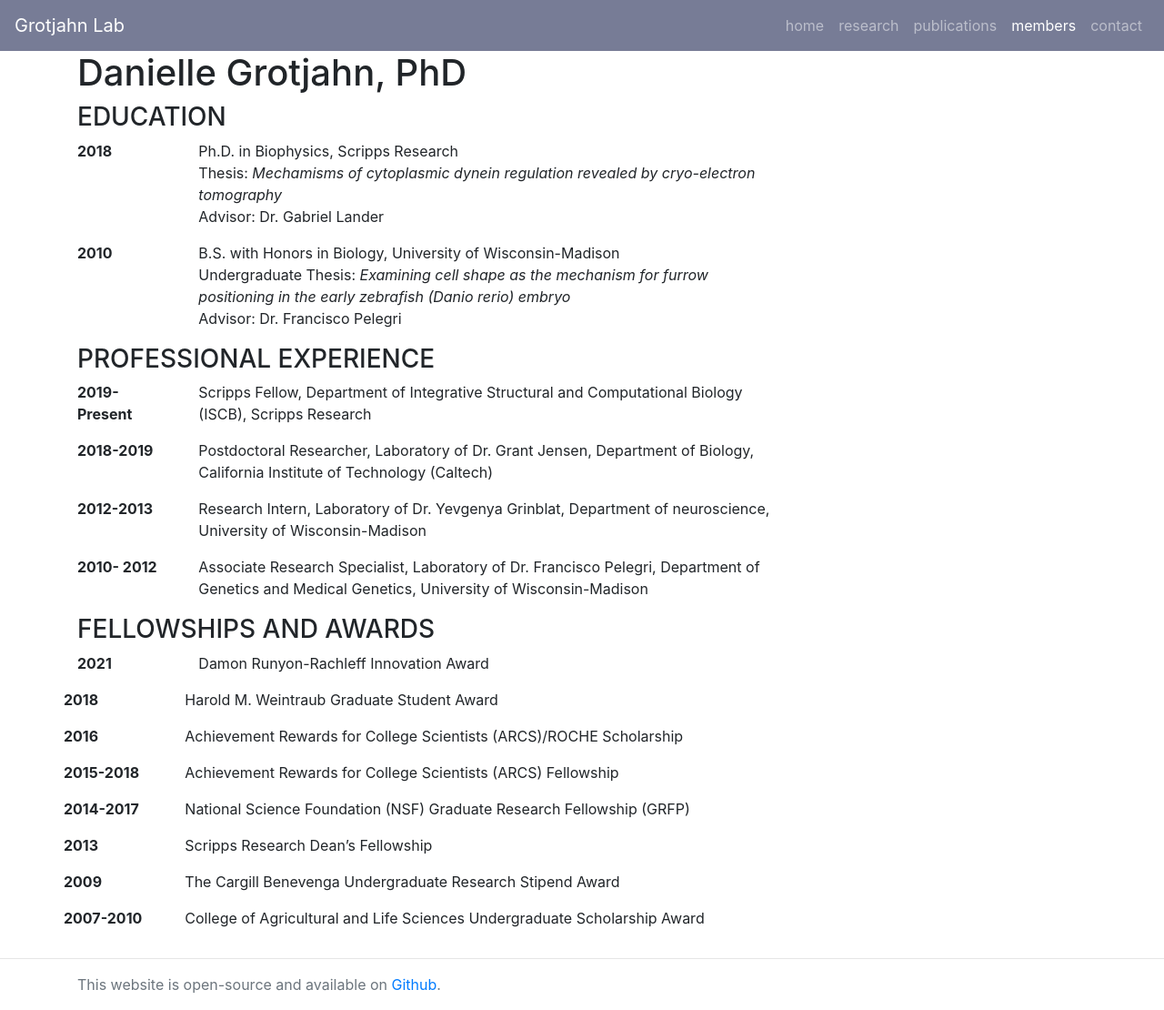
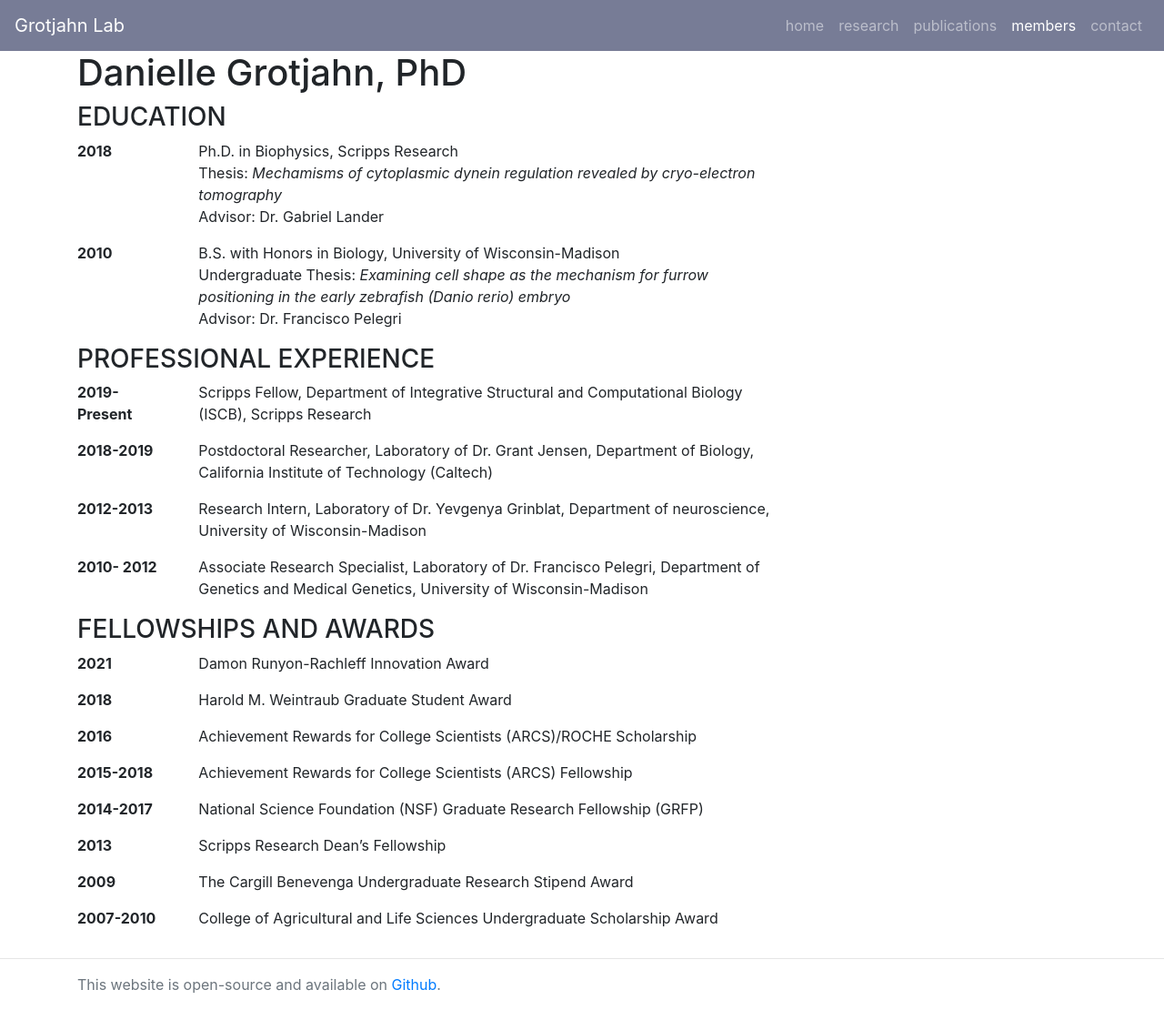
Before and after one commit to GrotjahnLab/GrotjahnLab.github.io, a Jekyll site: the page built from grotjahn_cv/index.md, in a window 1280 px wide. Shown: the whole page at 91% size. Built offline with Jekyll 4.4.1, drawn with Linux system fonts in a browser that asks for light colours; nearby versions of some CDN libraries; comment, search, counter and statistics services are not loaded.

Commit message:
Remove extra row from Fellowships and Awards

```diff
--- a/grotjahn_cv/index.md
+++ b/grotjahn_cv/index.md
@@ -30,7 +30,6 @@ max_width: 800px
 ### FELLOWSHIPS AND AWARDS
 <div class="row" style="max-width: {{page.max_width}}">
 <div class="col-sm col-sm-2"><strong>2021</strong></div><div class="col col-sm-10"><p>Damon Runyon-Rachleff Innovation Award</p></div>
-<div class="row" style="max-width: {{page.max_width}}">
 <div class="col-sm col-sm-2"><strong>2018</strong></div><div class="col col-sm-10"><p>Harold M. Weintraub Graduate Student Award</p></div>
 <div class="col-sm col-sm-2"><strong>2016</strong></div><div class="col col-sm-10"><p>Achievement Rewards for College Scientists (ARCS)/ROCHE Scholarship</p></div>
 <div class="col-sm col-sm-2"><strong>2015-2018</strong></div><div class="col col-sm-10"><p>Achievement Rewards for College Scientists (ARCS) Fellowship</p></div>
```
